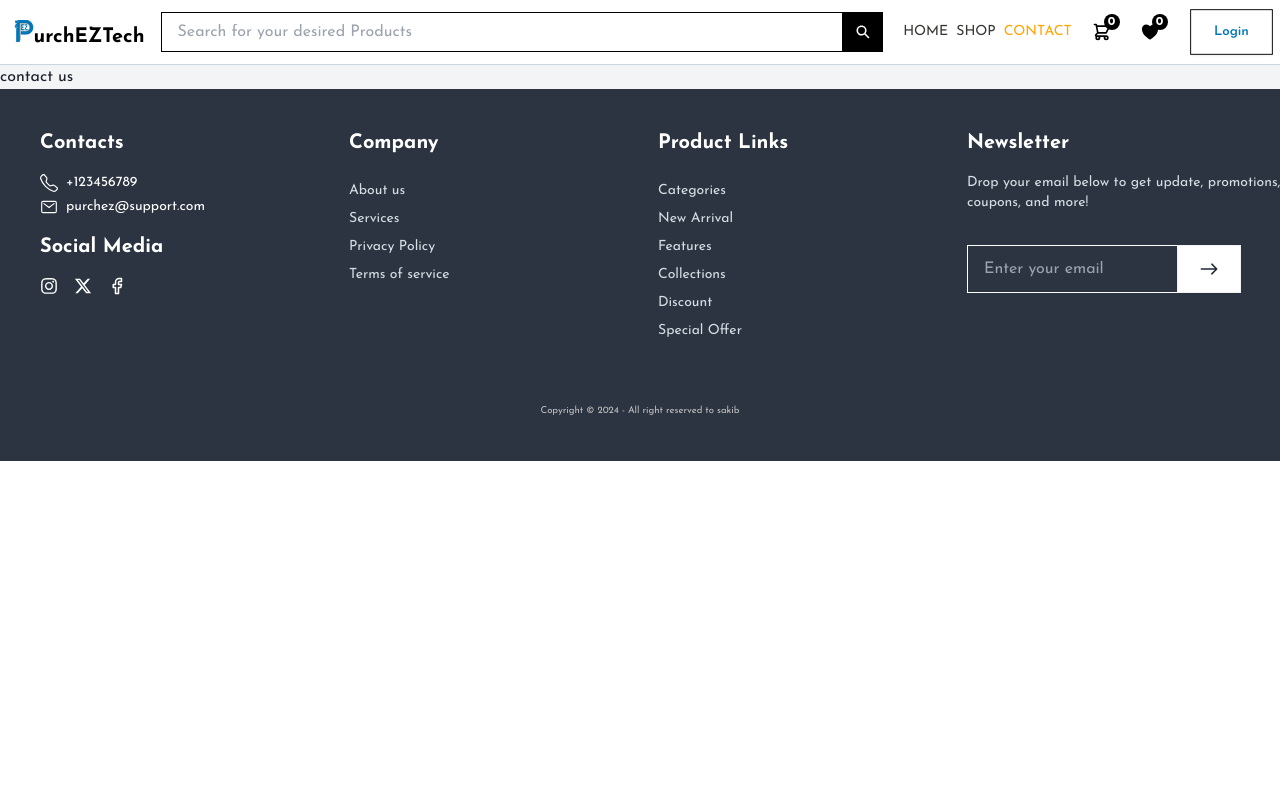
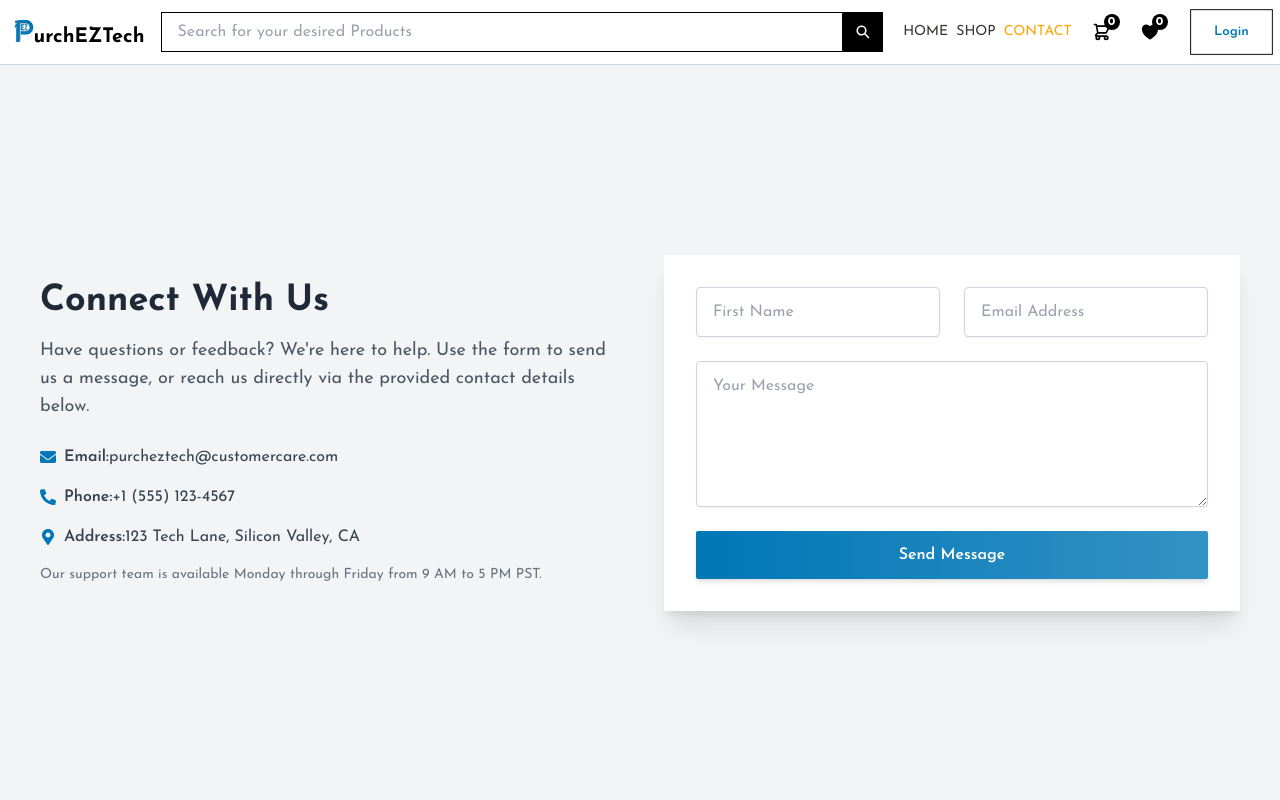
Before and after one commit to th-sakib/PurchezTech, a React (Vite) app: page /contact in a window 1280 px wide. Shown: the top 800 px of the page. Built offline with nearby package versions, Linux system fonts and the light colour scheme; no server answers.

Commit message:
(UI) add contact page [not functional]

```diff
--- a/src/Pages/Contact/Contact.jsx
+++ b/src/Pages/Contact/Contact.jsx
@@ -1,9 +1,88 @@
-import React from "react";
+import { FaEnvelope, FaPhoneAlt, FaMapMarkerAlt } from "react-icons/fa";
 
 const Contact = () => {
   return (
-    <div>
-      <h1>contact us</h1>
+    <div className="min-h-[92vh] bg-gray-100 flex items-center justify-center px-4 py-12">
+      <div className="container mx-auto flex flex-wrap items-center justify-between">
+        {/* Left Side Content */}
+        <div className="w-full lg:w-1/2 px-6 mb-8 lg:mb-0">
+          <h2 className="text-4xl font-extrabold text-gray-800 mb-4">
+            Connect With Us
+          </h2>
+          <p className="text-lg text-gray-600 mb-6">
+            Have questions or feedback? We're here to help. Use the form to send
+            us a message, or reach us directly via the provided contact details
+            below.
+          </p>
+          <div className="text-gray-700">
+            <p className="mb-4 flex items-center">
+              <FaEnvelope className="text-accent-color mr-2" />{" "}
+              <span className="font-semibold">Email:</span>{" "}
+              purcheztech@customercare.com
+            </p>
+            <p className="mb-4 flex items-center">
+              <FaPhoneAlt className="text-accent-color mr-2" />{" "}
+              <span className="font-semibold">Phone:</span> +1 (555) 123-4567
+            </p>
+            <p className="mb-4 flex items-center">
+              <FaMapMarkerAlt className="text-accent-color mr-2" />{" "}
+              <span className="font-semibold">Address:</span> 123 Tech Lane,
+              Silicon Valley, CA
+            </p>
+            <p className="text-sm text-gray-500">
+              Our support team is available Monday through Friday from 9 AM to 5
+              PM PST.
+            </p>
+          </div>
+        </div>
+
+        {/* Right Side Form */}
+        <div className="w-full lg:w-1/2 px-6">
+          <div className="bg-white shadow-xl rounded-sm p-8">
+            <form className="grid grid-cols-1 sm:grid-cols-2 gap-6">
+              <div className="relative col-span-1">
+                <input
+                  type="text"
+                  id="firstName"
+                  name="firstName"
+                  placeholder="First Name"
+                  required
+                  className="peer block w-full px-4 py-3 border border-gray-300 rounded shadow-sm focus:outline-none focus:ring-2 focus:ring-additional-color focus:border-accent-color sm:text-base"
+                />
+              </div>
+
+              <div className="relative col-span-1">
+                <input
+                  type="email"
+                  id="email"
+                  name="email"
+                  placeholder="Email Address"
+                  required
+                  className="peer block w-full px-4 py-3 border border-gray-300 rounded shadow-sm focus:outline-none focus:ring-2 focus:ring-additional-color focus:border-accent-color sm:text-base"
+                />
+              </div>
+
+              <div className="relative col-span-full">
+                <textarea
+                  id="message"
+                  name="message"
+                  rows="5"
+                  placeholder="Your Message"
+                  required
+                  className="peer block w-full px-4 py-3 border border-gray-300 rounded shadow-sm focus:outline-none focus:ring-2 focus:ring-additional-color focus:border-accent-color sm:text-base"
+                ></textarea>
+              </div>
+
+              <button
+                type="submit"
+                className="col-span-full bg-gradient-to-r from-accent-color to-accent-color/80 text-white font-semibold py-3 px-4 rounded-sm shadow-md hover:from-accent-color hover:to-accent-color focus:outline-none focus:ring-2 focus:ring-additional-color focus:ring-offset-2"
+              >
+                Send Message
+              </button>
+            </form>
+          </div>
+        </div>
+      </div>
     </div>
   );
 };
```
